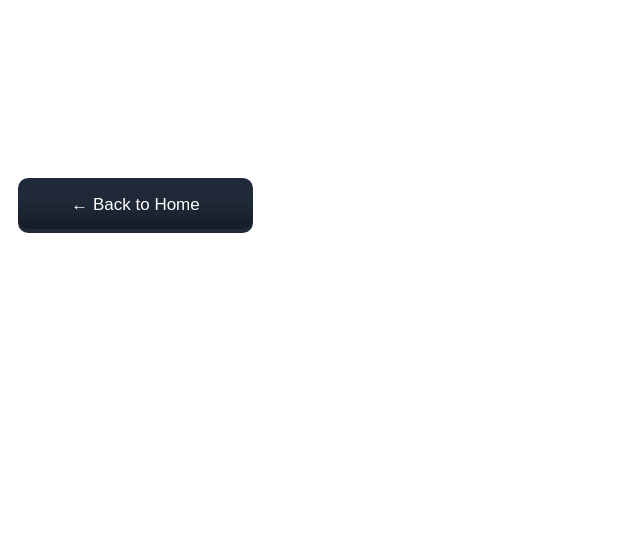
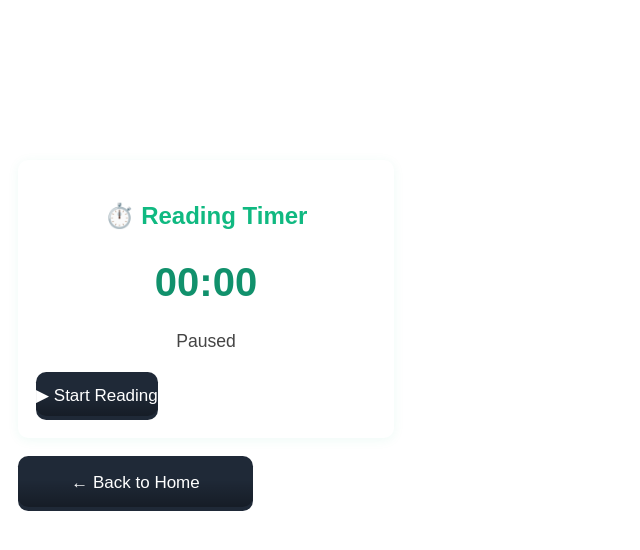
Before and after one commit to rudresh-coder/LearnEase, a React (Vite) app: page / in a window 1280 px wide. Both pictures are taken after a click on the button "Reading Timer". Shown: the top 550 px of the page, without its empty margins (0-640 px from the left). Built offline with nearby package versions, Linux system fonts and the light colour scheme.

Commit message:
added Reading Timer

```diff
--- a/src/App.tsx
+++ b/src/App.tsx
@@ -1,5 +1,6 @@
 import { useState } from "react";
 import WordCounter from "./utils/WordCounter";
+import ReadingTimer from "./utils/ReadingTimer";
 import "./AppMenu.css";
 
 const FEATURES = [
@@ -35,7 +36,7 @@ export default function App() {
         </>
       )}
       {page === "word" && <WordCounter />}
-      {/* {page === "reading" && <ReadingTimer />} */}
+      {page === "reading" && <ReadingTimer />}
       {/* {page === "focus" && <FocusBlocker />} */}
       {/* {page === "pomodoro" && <StudyTimer />} */}
       {/* {page === "journal" && <Journal />} */}
--- /dev/null
+++ b/src/utils/ReadingTimer.tsx
@@ -0,0 +1,86 @@
+import { useEffect, useRef, useState } from "react";
+
+export default function ReadingTimer() {
+    const [active, setActive] = useState(false);
+    const [seconds, setSeconds] = useState(0);
+    const timerRef = useRef<number | null>(null);
+
+    //Start/stop timer logic
+    useEffect(() => {
+        if (active) {
+            timerRef.current = window.setInterval(() => {
+                setSeconds(s => s + 1);
+            }, 1000);
+        } else if (timerRef.current) {
+            clearInterval(timerRef.current);
+            timerRef.current = null;
+        }
+        return () => {
+            if (timerRef.current) clearInterval(timerRef.current);
+        };
+    }, [active]);
+
+    //Format time as mm:ss or hh:MM:ss
+    const formatTime = (secs: number) => {
+        const h = Math.floor(secs / 3600);
+        const m = Math.floor((secs % 3600) / 60);
+        const s = secs % 60;
+        return [
+            h > 0 ? String(h).padStart(2, "0") : null,
+            String(m).padStart(2, "0"),
+            String(s).padStart(2, "0"),
+        ].filter(Boolean).join(":");
+    };
+
+    //Save session to chrome.storage.sync (expand for per-URL tracking)
+    const handleStop = () => {
+        setActive(false);
+        const url = window.location.href;
+        const session = {
+            url,
+            timeSpent: Math.round(seconds / 60),
+            lastAccessed: new Date().toLocaleDateString(),
+        };
+        if (chrome?.storage?.sync) {
+            chrome.storage.sync.get("readingSessions", (data: { readingSessions?: { url: string; timeSpent: number; lastAccessed: string; }[] }) => {
+                const sessions = data.readingSessions || [];
+                sessions.push(session);
+                chrome.storage.sync.set({ readingSessions: sessions });
+            });
+        }
+    };
+
+    return (
+        <div style={{
+          width: 340,
+          margin: "0 auto",
+          padding: 18,
+          fontFamily: "sans-serif",
+          background: "#fff",
+          borderRadius: 10,
+          boxShadow: "0 2px 12px rgba(16,185,129,0.07)",
+          textAlign: "center"
+        }}>
+          <h2 style={{ color: "#10b981", marginBottom: 18 }}>⏱️ Reading Timer</h2>
+          <div style={{
+            fontSize: "2.5em",
+            fontWeight: 700,
+            color: "#11916c",
+            marginBottom: 16
+          }}>
+            {formatTime(seconds)}
+          </div>
+          <div style={{ color: "#444", fontSize: "1.1em", marginBottom: 18 }}>
+            {active ? "Tracking..." : "Paused"}
+          </div>
+          <button
+            className="wordcounter-btn wordcounter-btn-main"
+            onClick={() => active ? handleStop() : setActive(true)}
+          >
+            <span className="gradient"></span>
+            <span className="label">{active ? "⏹ Stop Reading" : "▶ Start Reading"}</span>
+            <span className="transition"></span>
+          </button>
+        </div>
+      );
+}
```
